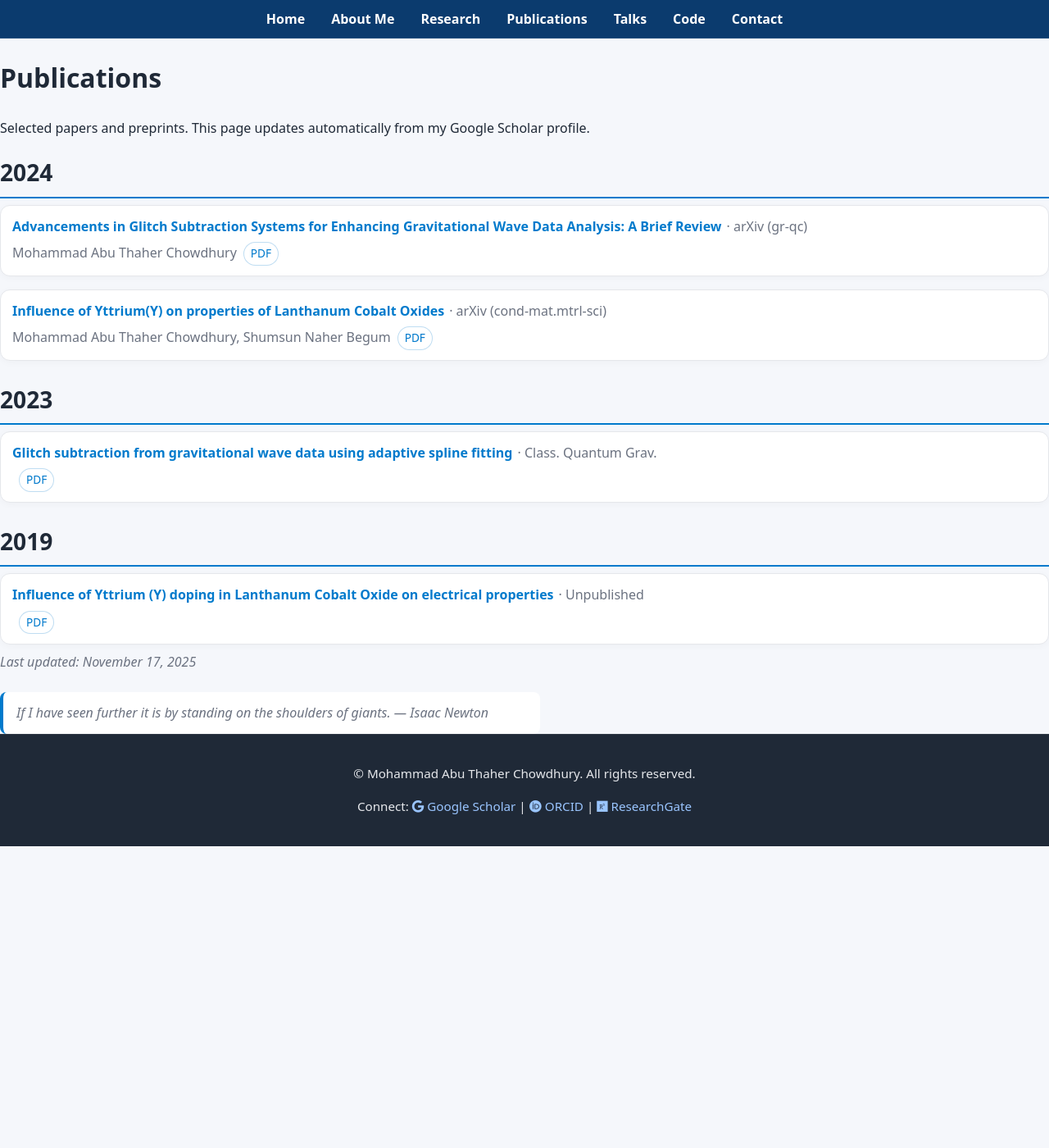
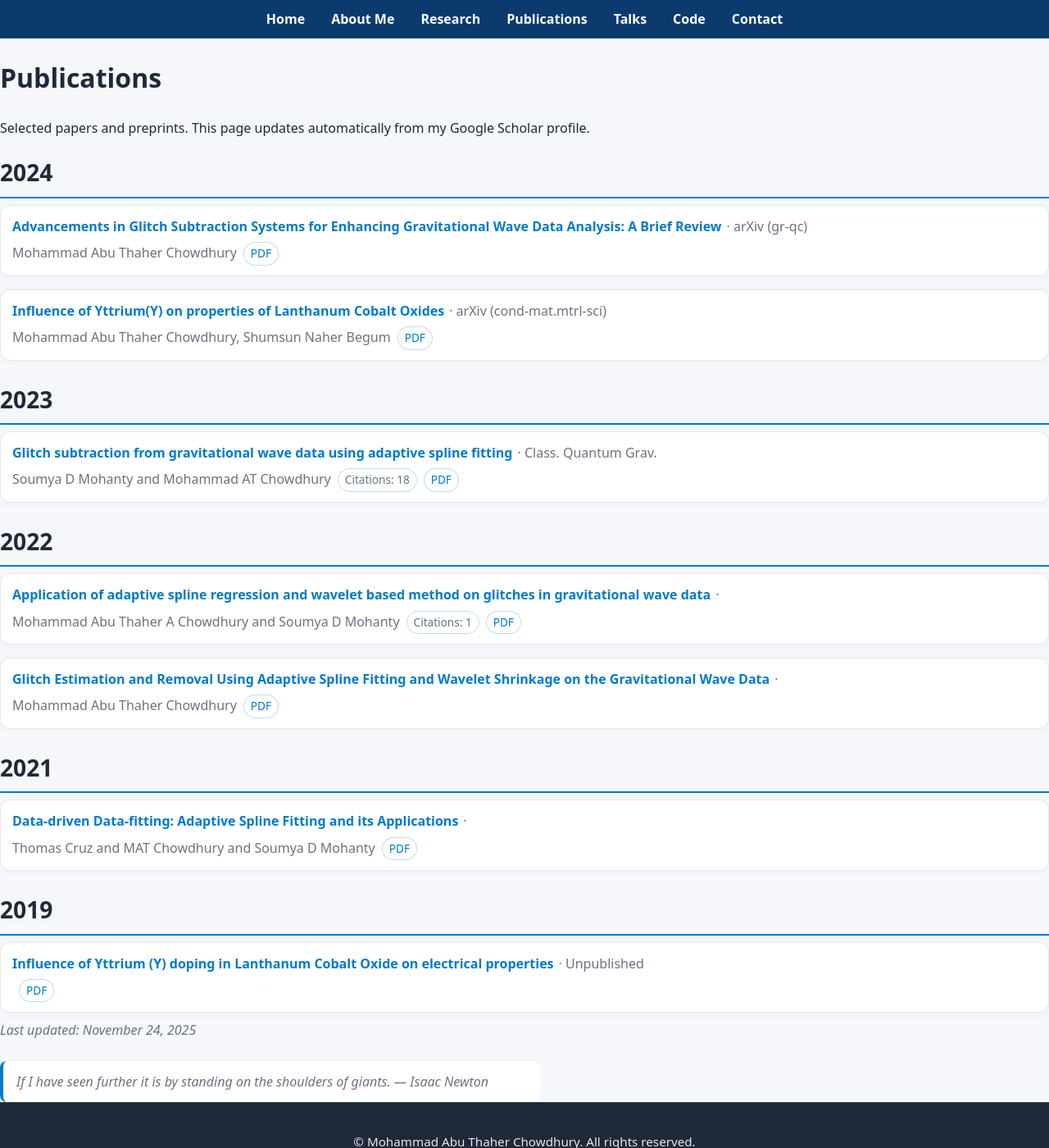
Before and after one commit to matc-thaher/website, a Jekyll site: the page built from publications.md, in a window 1280 px wide and 1400 px high. Shown: the whole window at 82% size. Built offline with Jekyll 4.4.1, drawn with Linux system fonts in a browser that asks for light colours.

Commit message:
chore: merged publications (Scholar + arXiv + ORCID + Crossref)

```diff
--- a/_data/scholar.json
+++ b/_data/scholar.json
@@ -1,5 +1,5 @@
 {
-  "updated": "2025-11-17T04:38:50.495964Z",
+  "updated": "2025-11-24T04:32:58.529950Z",
   "publications": [
     {
       "title": "Influence of Yttrium(Y) on properties of Lanthanum Cobalt Oxides",
@@ -11,7 +11,8 @@
       "doi": "",
       "citations": 0,
       "source": [
-        "arxiv"
+        "arxiv",
+        "scholar"
       ]
     },
     {
@@ -25,21 +26,62 @@
       "citations": 0,
       "source": [
         "arxiv",
-        "orcid"
+        "orcid",
+        "scholar"
       ]
     },
     {
       "title": "Glitch subtraction from gravitational wave data using adaptive spline fitting",
-      "authors": "",
+      "authors": "Soumya D Mohanty and Mohammad AT Chowdhury",
       "year": 2023,
       "venue": "Class. Quantum Grav.",
       "url": "https://doi.org/10.1088/1361-6382/acd0fe",
       "pdf_url": "",
       "doi": "10.1088/1361-6382/acd0fe",
+      "citations": 18,
+      "source": [
+        "crossref",
+        "orcid",
+        "scholar"
+      ]
+    },
+    {
+      "title": "Glitch Estimation and Removal Using Adaptive Spline Fitting and Wavelet Shrinkage on the Gravitational Wave Data",
+      "authors": "Mohammad Abu Thaher Chowdhury",
+      "year": 2022,
+      "venue": "",
+      "url": "https://search.proquest.com/openview/7f68a2c9fc2972f4eb08e0d1a8fcbd2e/1?pq-origsite=gscholar&cbl=18750&diss=y",
+      "pdf_url": "",
+      "doi": "",
       "citations": 0,
       "source": [
-        "crossref",
-        "orcid"
+        "scholar"
+      ]
+    },
+    {
+      "title": "Application of adaptive spline regression and wavelet based method on glitches in gravitational wave data",
+      "authors": "Mohammad Abu Thaher A Chowdhury and Soumya D Mohanty",
+      "year": 2022,
+      "venue": "",
+      "url": "https://archive.aps.org/tsf/2022/f05/5/",
+      "pdf_url": "",
+      "doi": "",
+      "citations": 1,
+      "source": [
+        "scholar"
+      ]
+    },
+    {
+      "title": "Data-driven Data-fitting: Adaptive Spline Fitting and its Applications",
+      "authors": "Thomas Cruz and MAT Chowdhury and Soumya D Mohanty",
+      "year": 2021,
+      "venue": "",
+      "url": "https://repositories.lib.utexas.edu/items/fd04b32c-04dd-4d45-ad74-d6f5b4f2b174",
+      "pdf_url": "",
+      "doi": "",
+      "citations": 0,
+      "source": [
+        "scholar"
       ]
     },
     {
```
